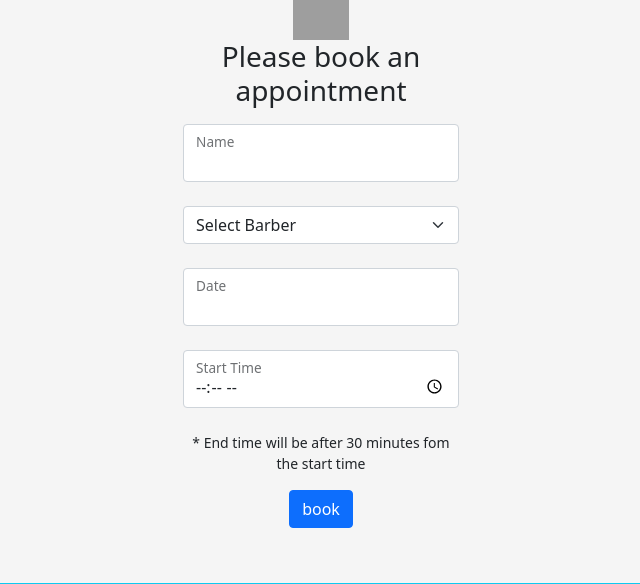
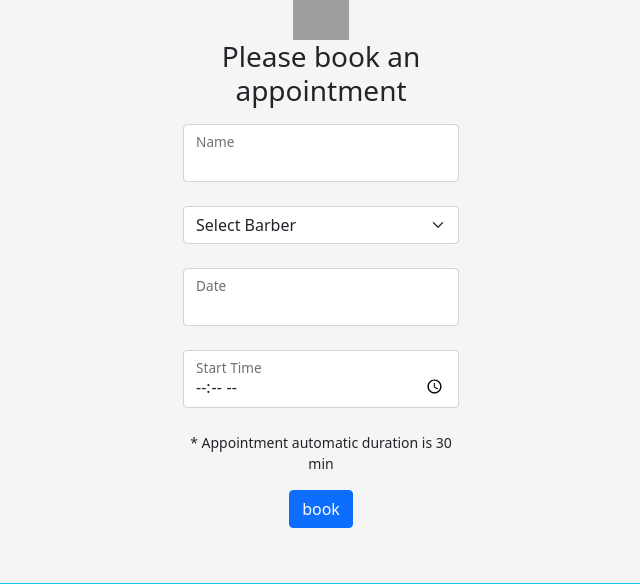
Before and after one commit to noureimesh/Barbershop, a Django app: page / in a window 1280 px wide. Shown: the part 56-640 px from the top of the page, without its empty margins (319-959 px from the left). Run offline with Django 4.2, Linux system fonts and the light colour scheme; some libraries are stand-ins or nearby versions; grey boxes are pictures that could not be loaded.

Commit message:
fix hint

```diff
--- a/Barbershop/templates/appointmentForm.html
+++ b/Barbershop/templates/appointmentForm.html
@@ -56,7 +56,7 @@
           </div>
         </div>
         <div class="row">
-          <p><small> * End time will be after 30 minutes fom the start time</small></p>
+          <p><small> * Appointment automatic duration is 30 min</small></p>
         </div>
             <!-- Submit button -->
             <button type="submit" name="submit" value="submit" class="btn btn-primary btn-block mb-4">book</button>
```
